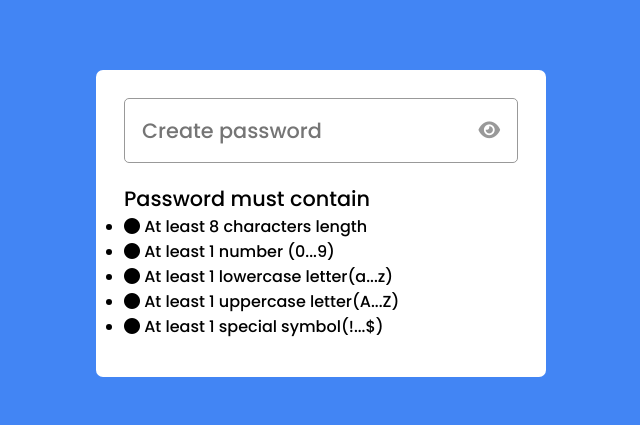
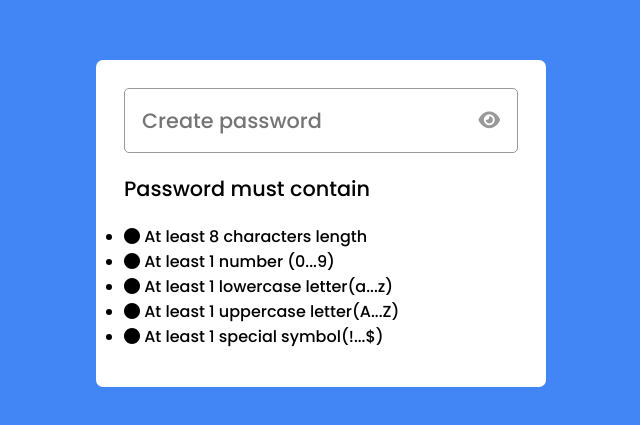
Before and after one commit to fernandogbz/password-validation-check, a plain HTML site: page index.html in a window 1280 px wide. Shown: the part 177-602 px from the top of the page, without its empty margins (319-959 px from the left). Drawn offline with Linux system fonts and the light colour scheme.

Commit message:
CSS - .content .requirement-list

```diff
--- a/styles.css
+++ b/styles.css
@@ -55,3 +55,7 @@ body {
 .content p {
   font-size: 1.3rem;
 }
+
+.content .requirement-list {
+  margin-top: 20px;
+}
```
